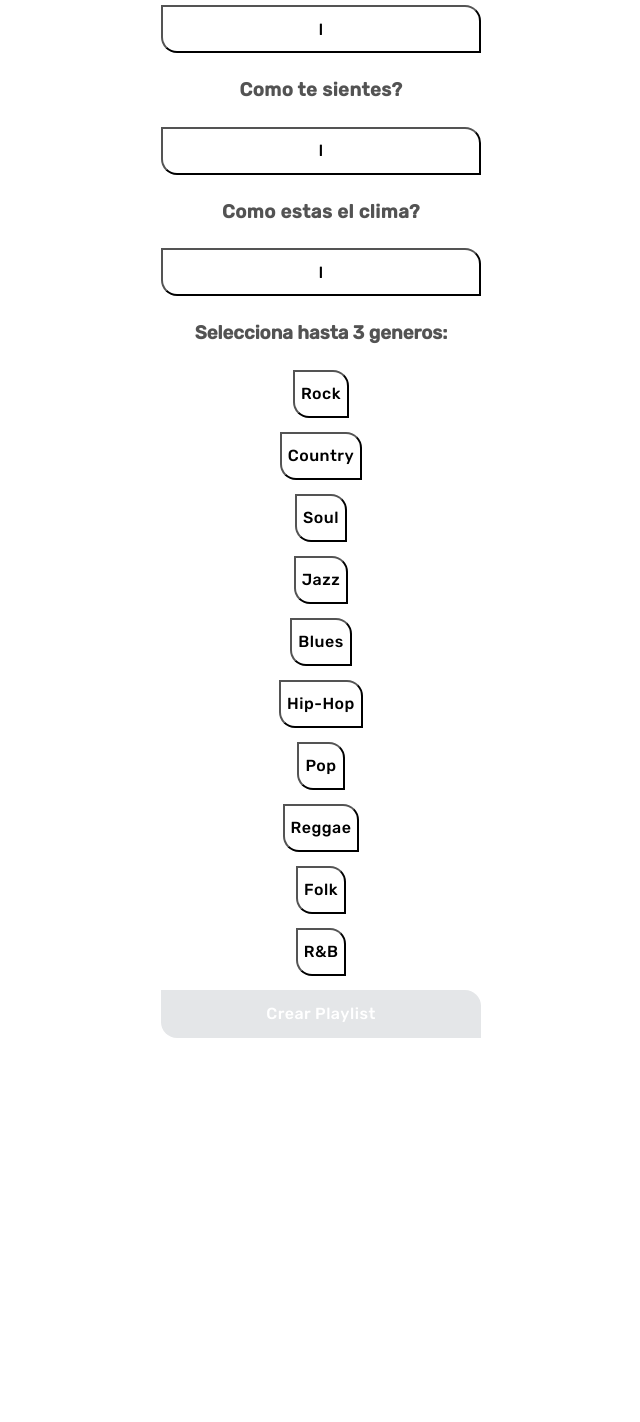
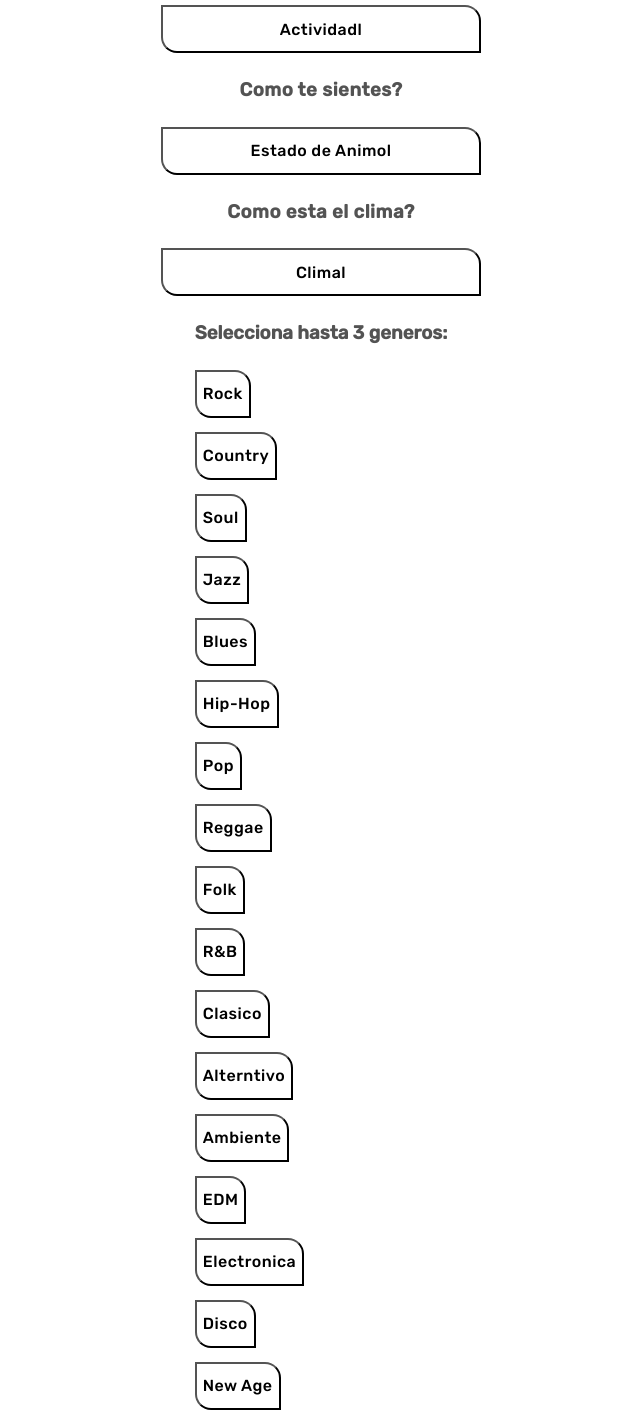
Before and after one commit to SnakeAntos/auds, a React (Vite) app in the folder audn-app/: page /musicaContextual in a window 1280 px wide. Shown: the part 120-1542 px from the top of the page, without its empty margins (319-959 px from the left). Before the commit the page ends 1165 px from the top, so only its background shows below. Built offline with nearby package versions, Linux system fonts and the light colour scheme.

Commit message:
comp musicacontext

```diff
--- a/audn-app/src/pages/MusicaContextual/musicaContextual.jsx
+++ b/audn-app/src/pages/MusicaContextual/musicaContextual.jsx
@@ -5,6 +5,9 @@ import { ButtonGrey } from "../../components/Common/Button/buttonGrey";
 import { ButtonsMusicaYa } from "../../components/Common/Button/buttonsMusicaYa";
 
 export const MusicaContextual = (props) => {
+  const menuOptions = ["Ejercicio Fisico", "Limpieza", "Celebracion"];
+  const menuOptions1 = ["Muy Contento", "Triste", "Con todo el Power"];
+  const menuOptions2 = ["Frio", "Soleado", "de playa"];
   const buttonTexts = [
     "Rock",
     "Country",
@@ -16,6 +19,14 @@ export const MusicaContextual = (props) => {
     "Reggae",
     "Folk",
     "R&B",
+    "Clasico",
+    "Alterntivo",
+    "Ambiente",
+    "EDM",
+    "Electronica",
+    "Disco",
+    "New Age",
+    "Punk",
   ];
   return (
     <div className="musica-cont-nav">
@@ -31,24 +42,44 @@ export const MusicaContextual = (props) => {
       <div className="musica-cont-body">
         <div>
           <h3 className="musicacont-title1">Cual es la ocasion?</h3>
-          <ButtonMusicaContextual placeholder="Actividad" />
+          <ButtonMusicaContextual
+            text="Actividad"
+            textColor="grey"
+            options={menuOptions}
+          />
         </div>
         <div>
           <h3 className="musicacont-title1">Como te sientes?</h3>
-          <ButtonMusicaContextual placeholder="Actividad" />
+          <ButtonMusicaContextual
+            text="Estado de Animo"
+            textColor="grey"
+            options={menuOptions1}
+          />
         </div>
         <div>
-          <h3 className="musicacont-title1">Como estas el clima?</h3>
-          <ButtonMusicaContextual placeholder="Actividad" />
+          <h3 className="musicacont-title1">Como esta el clima?</h3>
+          <ButtonMusicaContextual
+            text="Clima"
+            textColor="grey"
+            options={menuOptions2}
+          />
         </div>
       </div>
+      <div className="box">
         <h3 className="musicacont-title1">Selecciona hasta 3 generos:</h3>
+        <div className="musica-contextual-container">
+          <div className="musica-contextual-box">
             {buttonTexts.map((text, index) => (
               <div key={index} className="musica-cont-buttons-fit">
                 <ButtonsMusicaYa text={text} />
               </div>
             ))}
+          </div>
+        </div>
+      </div>
+      <div className="crear-playlist-button">
         <ButtonGrey text="Crear Playlist" />
+      </div>
     </div>
   );
 };
```
Also changed, not shown: audn-app/src/pages/CupidoMusical/cupidomusical.jsx (deleted, +0 -8 lines). Lines whose indentation alone changed are shown as unchanged.
